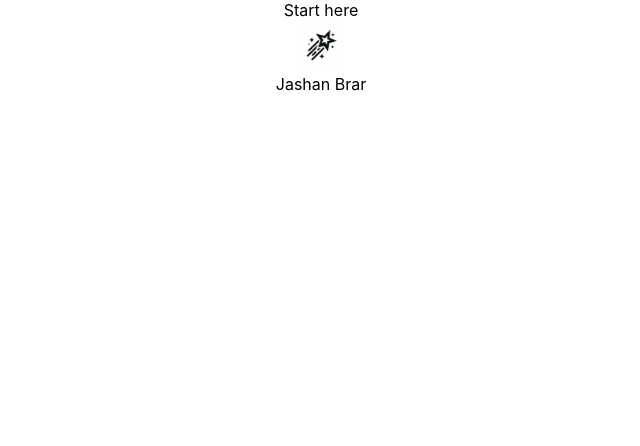
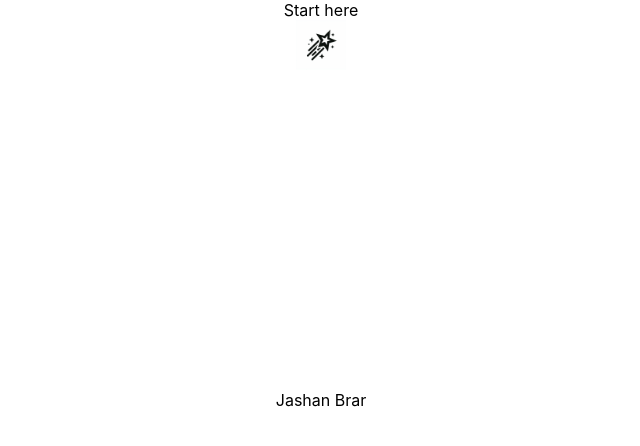
Before and after one commit to JashanB/Portfolio-V2, a React (Create React App) app: page / in a window 1280 px wide. Shown: the top 446 px of the page, without its empty margins (319-959 px from the left). Built offline with nearby package versions, Linux system fonts and the light colour scheme.

Commit message:
updaitng css

```diff
--- a/src/components/app/App.css
+++ b/src/components/app/App.css
@@ -1,6 +1,28 @@
 .App {
   text-align: center;
+  display: flex;
+  flex-direction: column;
+  height: 100vh;
+
 }
+
+.modal-div {
+  flex: 0;
+  display: none;
+}
+
+.App div {
+  flex: 1;
+  width: 100%
+}
+
+.middle-div {
+  display: flex;
+  align-items: center;
+  justify-content: center;
+  text-align: center;
+}
+
 
 @media (prefers-reduced-motion: no-preference) {
   .App-logo {
@@ -12,14 +34,17 @@
   width: 50px;
   height: 50px;
 }
+
 /* Define the keyframes for the animation */
 @keyframes change-border {
   0% {
     border-color: black;
   }
+
   50% {
     border-color: red;
   }
+
   100% {
     border-color: black;
   }
```
